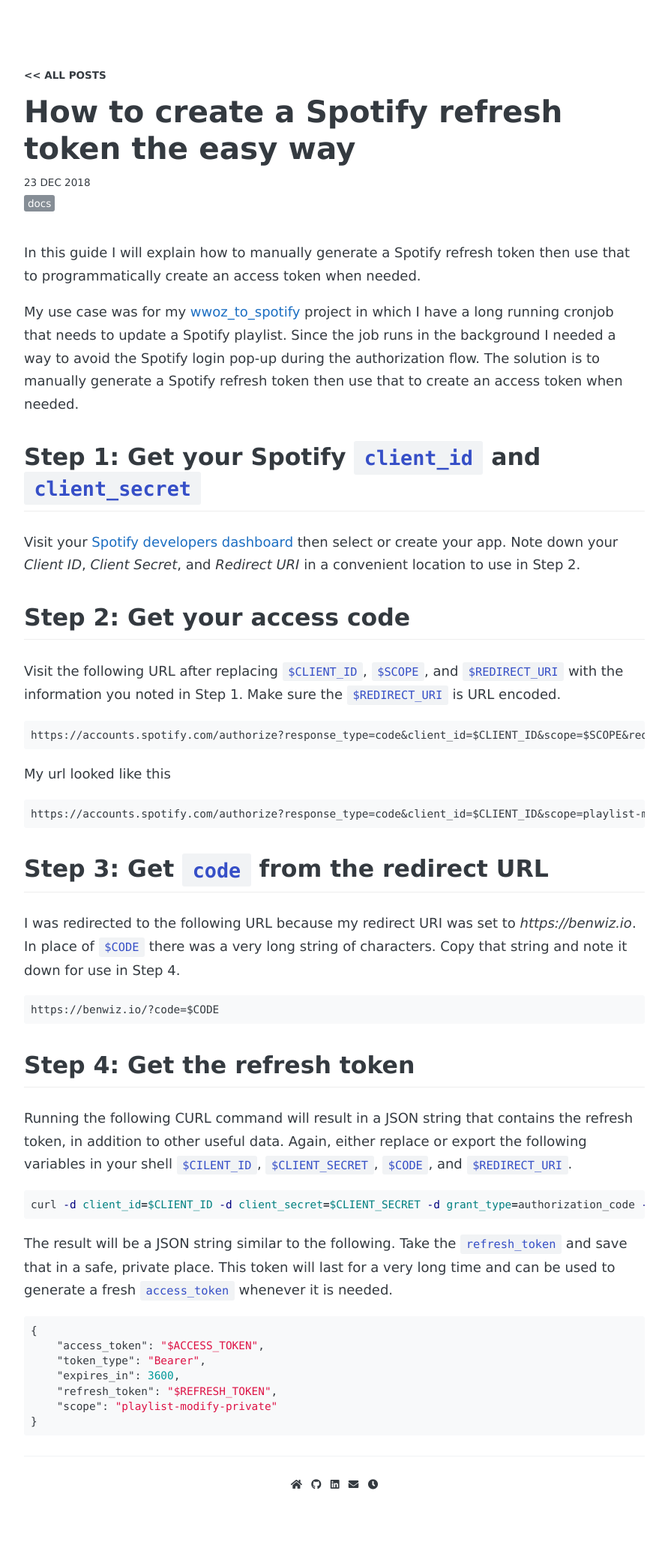
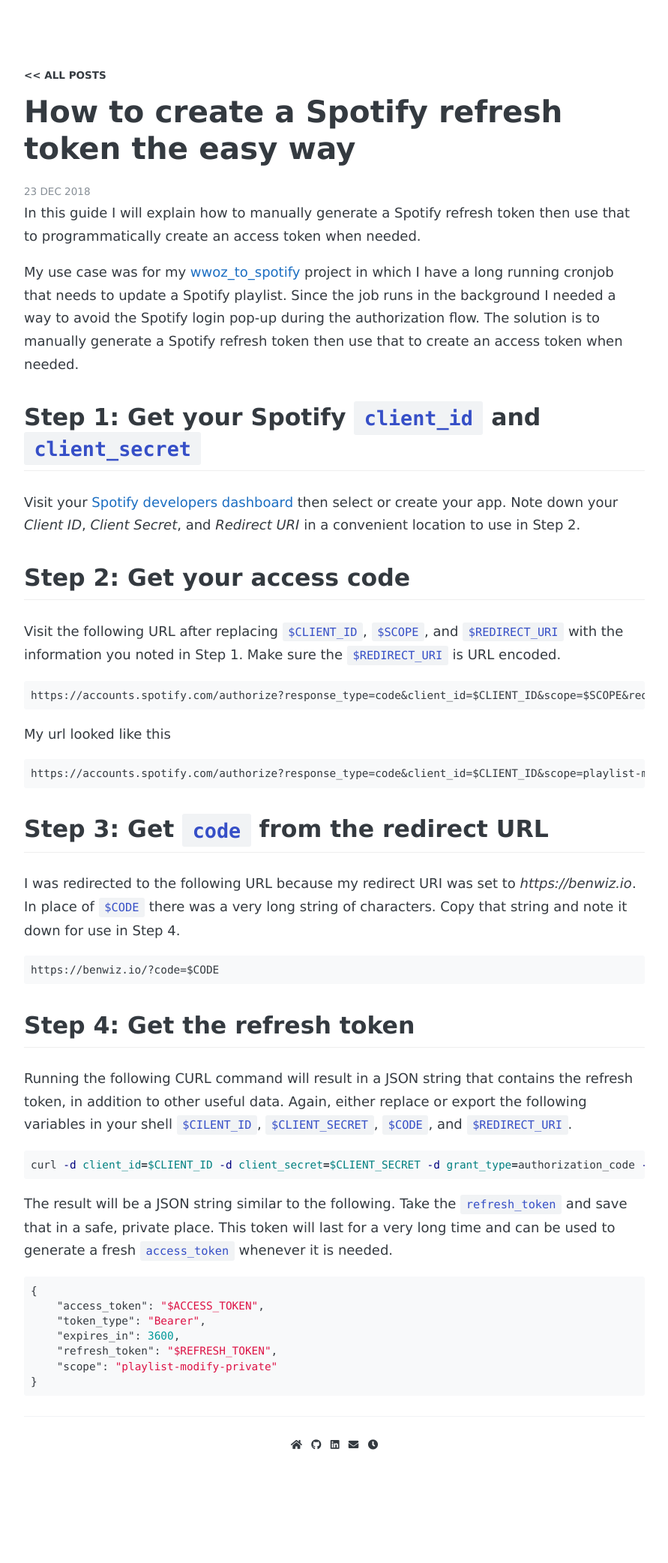
Before and after one commit to benwiz/blog, a Jekyll site: the page built from _posts/2018-12-23-how-to-create-a-spotify-refresh-token.md, in a window 1280 px wide. Shown: the whole page at 75% size, without its empty margins (194-1085 px from the left). Built offline with Jekyll 4.4.1, drawn with Linux system fonts in a browser that asks for light colours; nearby versions of some CDN libraries; some web fonts are replaced; after the commit the page ends 2031 px from its top, so only the background shows below that.

Commit message:
mild cleanup

```diff
--- a/_config.yml
+++ b/_config.yml
@@ -9,12 +9,8 @@
   email:            bwisialowski@gmail.com
 
 # copyright:
-  # year:             2018
-  # name:             Ben Wisialowski
-
-# Google-analytics
-google-analytics:
-  id:               "UA-131129805-1"
+#   year:             2018
+#   name:             Ben Wisialowski
 
 # URL
 url:                "https://benwiz.com"
@@ -38,8 +34,8 @@
 nav:
   - name:           "Home"
     url:            "https://benwiz.com/"
-  - name:           "Tags"
-    url:            "/tags"
+  # - name:           "Tags"
+  #   url:            "/tags"
 
 # Sass
 sass:
--- a/_drafts/2020-08-27-diy-synthesizer.org
+++ /dev/null
@@ -1,4 +0,0 @@
-#+TITLE: DIY Synthesizer
-#+LAYOUT: post
-#+TAGS: audio
-#+liquid: enabled
--- a/_includes/footer.html
+++ b/_includes/footer.html
@@ -1,19 +1,7 @@
 <div class="footer">
   <hr />
   <div class="footer-link">
-    <a href="https://benwiz.io/"><i class="fa fa-home" aria-hidden="true"></i></a>
-
-    {% if site.author.facebook %}
-    <a href="https://www.facebook.com/{{ site.author.facebook }}"><i class="fab fa-facebook" aria-hidden="true"></i></a>
-    {% endif %}
-
-	  {% if site.author.youtubeUser %}
-    <a href="https://www.youtube.com/user/{{ site.author.youtubeUser }}"><i class="fab fa-youtube" aria-hidden="true"></i></a>
-    {% endif %}
-
-  	{% if site.author.youtubeChannel %}
-    <a href="https://www.youtube.com/channel/{{ site.author.youtubeChannel }}"><i class="fab fa-youtube-play" aria-hidden="true"></i></a>
-    {% endif %}
+    <a href="https://benwiz.com/"><i class="fa fa-home" aria-hidden="true"></i></a>
 
     {% if site.author.twitter %}
     <a href="https://twitter.com/{{ site.author.twitter }}"><i class="fab fa-twitter" aria-hidden="true"></i></a>
@@ -23,40 +11,16 @@
     <a href="https://github.com/{{ site.author.github }}"><i class="fab fa-github" aria-hidden="true"></i></a>
     {% endif %}
 
-    {% if site.author.stackoverflow %}
-    <a href="http://stackoverflow.com/users/{{ site.author.stackoverflow }}"><i class="fab fa-stack-overflow" aria-hidden="true"></i></a>
-    {% endif %}
-
-	 {% if site.author.quora %}
-    <a href="https://www.quora.com/profile/{{ site.author.quora }}"><i class="fab fa-quora" aria-hidden="true"></i></a>
-    {% endif %}
-
     {% if site.author.linkedin %}
     <a href="https://www.linkedin.com/in/{{ site.author.linkedin }}"><i class="fab fa-linkedin" aria-hidden="true"></i></a>
-    {% endif %}
-
- 	 {% if site.author.pinterest %}
-    <a href="https://www.pinterest.com/{{ site.author.pinterest }}"><i class="fab fa-pinterest" aria-hidden="true"></i></a>
-    {% endif %}
-
-	  {% if site.author.googlePlus %}
-    <a href="https://plus.google.com/{{ site.author.googlePlus }}"><i class="fab fa-google-plus" aria-hidden="true"></i></a>
     {% endif %}
 
 	  {% if site.author.instagram %}
     <a href="https://www.instagram.com/{{ site.author.instagram }}"><i class="fab fa-instagram" aria-hidden="true"></i></a>
     {% endif %}
 
-	  {% if site.author.reddit %}
-    <a href="https://www.reddit.com/user/{{ site.author.reddit }}"><i class="fab fa-reddit" aria-hidden="true"></i></a>
-    {% endif %}
-
     {% if site.author.medium %}
     <a href="https://medium.com/@{{ site.author.medium }}"><i class="fab fa-medium" aria-hidden="true"></i></a>
-    {% endif %}
-
-    {% if site.author.tumblr %}
-    <a href="https://{{ site.author.tumblr }}.tumblr.com"><i class="fab fa-tumblr" aria-hidden="true"></i></a>
     {% endif %}
 
     {% if site.author.email %}
--- a/_includes/image.html
+++ b/_includes/image.html
@@ -1,4 +1,4 @@
 <figure class="image">
-  <img src="{{ include.url }}" alt="{{ include.text }}">
+  <img src="{{ include.url }}" alt="{{ include.text }}" width="{{ include.width }}">
   <figcaption>{{ include.text }}</figcaption>
 </figure>
--- a/_layouts/post.html
+++ b/_layouts/post.html
@@ -9,18 +9,18 @@
   <span class="post-date">
     <time>{{ page.date | date_to_string }}</time>
   </span>
-  <div class="post-tag">
-    <ul>
-      {% for tag in page.tags %}
-      <li>
-        <a href="{{ site.url }}{{ site.baseurl }}/tags#{{ tag }}">
-          <span>{{ tag }}</span>
-        </a>
-      </li>
-      {% unless forloop.last %}{% endunless %}
-      {% endfor %}
-    </ul>
-  </div>
+  <!-- <div class="post-tag"> -->
+  <!--   <ul> -->
+  <!--     {% for tag in page.tags %} -->
+  <!--     <li> -->
+  <!--       <a href="{{ site.url }}{{ site.baseurl }}/tags#{{ tag }}"> -->
+  <!--         <span>{{ tag }}</span> -->
+  <!--       </a> -->
+  <!--     </li> -->
+  <!--     {% unless forloop.last %}{% endunless %} -->
+  <!--     {% endfor %} -->
+  <!--   </ul> -->
+  <!-- </div> -->
 
   {{ content }}
 
--- a/_sass/_site.scss
+++ b/_sass/_site.scss
@@ -112,20 +112,20 @@
 
   &-title {
     margin-top: 0rem;
-    margin-bottom: 0.3rem;
+    margin-bottom: 1rem;
     font-size: 2.25em;
     line-height: 1.2em;
     font-weight: 600;
   }
 
   &-date {
-    margin-bottom: .5rem;
-    color: $oc-gray-8;
+    margin-bottom: 1rem; // TODO this is ineffecitve
+    color: $oc-gray-6;
     font-size: .75rem;
     text-transform: uppercase;
   }
 
-   &-tag {
+  &-tag {
     margin-bottom: 1.5rem;
 
     ul {
@@ -381,3 +381,10 @@
     }
   }
 }
+
+/*----------
+  Additions
+  -----------*/
+.image {
+  color: gray;
+}
```
Also changed, not shown: _drafts/2020-08-27-diy-guitar-pedal.org (deleted, +0 -13 lines), _includes/google-adsense.html (deleted, +0 -8 lines), _includes/google-analytics.html (deleted, +0 -13 lines), _layouts/archive.html (+0 -15 lines), README.md, 2 other files.
